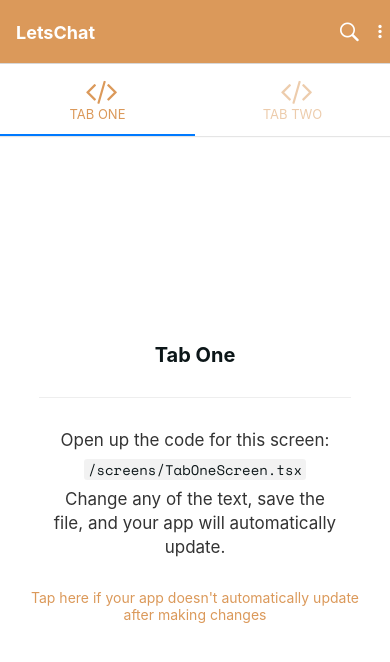
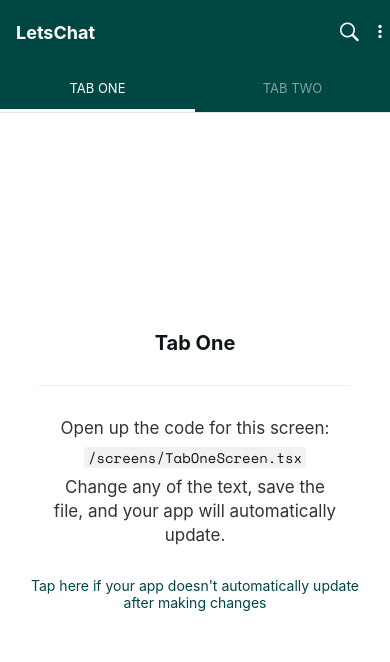
Before and after one commit to ionaxiong/letschat, a React Native app: screen /TabOne in a window 390 px wide. Shown: the top 662 px of the page. Built offline with nearby package versions, Linux system fonts and the light colour scheme; what expo-linking would draw is missing.

Commit message:
main tab style

```diff
--- a/constants/Colors.ts
+++ b/constants/Colors.ts
@@ -1,4 +1,4 @@
-const tintColorLight = '#DB995A';
+const tintColorLight = '#004643';
 const tintColorDark = '#0C1618';
 
 export default {
--- a/navigation/MainTabNavigator.tsx
+++ b/navigation/MainTabNavigator.tsx
@@ -15,7 +15,15 @@ export function BottomTabNavigator() {
     <MainTab.Navigator
       initialRouteName="TabOne"
       screenOptions={{
-        tabBarActiveTintColor: Colors[colorScheme].tint,
+        tabBarActiveTintColor: Colors[colorScheme].background,
+        tabBarStyle: {
+          backgroundColor: Colors[colorScheme].tint,
+        },
+        tabBarIndicatorStyle: {
+          backgroundColor: Colors[colorScheme].background,
+          height: 3,
+        },
+
       }}
     >
       <MainTab.Screen
@@ -23,12 +31,12 @@ export function BottomTabNavigator() {
         component={TabOneScreen}
         options={({ navigation }: RootTabScreenProps<"TabOne">) => ({
           title: "Tab One",
-          tabBarIcon: ({ color }) => <TabBarIcon name="code" color={color} />,
+          // tabBarIcon: ({ color }) => <TabBarIcon name="code" color={color} />,
           headerRight: () => (
             <Pressable
               onPress={() => navigation.navigate("Modal")}
               style={({ pressed }) => ({
-                opacity: pressed ? 0.5 : 1,
+                opacity: pressed ? 0 : 0.5,
               })}
             >
               <FontAwesome
@@ -44,7 +52,7 @@ export function BottomTabNavigator() {
         component={TabTwoScreen}
         options={{
           title: "Tab Two",
-          tabBarIcon: ({ color }) => <TabBarIcon name="code" color={color} />,
+          // tabBarIcon: ({ color }) => <TabBarIcon name="code" color={color} />,
         }} />
     </MainTab.Navigator>
   );
--- a/navigation/index.tsx
+++ b/navigation/index.tsx
@@ -9,7 +9,7 @@ import {
   MaterialCommunityIcons,
 } from "@expo/vector-icons";
 import { createBottomTabNavigator } from "@react-navigation/bottom-tabs";
-import {createMaterialTopTabNavigator} from "@react-navigation/material-top-tabs";
+import { createMaterialTopTabNavigator } from "@react-navigation/material-top-tabs";
 import {
   NavigationContainer,
   DefaultTheme,
@@ -21,10 +21,7 @@ import { ColorSchemeName, View } from "react-native";
 import Colors from "../constants/Colors";
 import ModalScreen from "../screens/ModalScreen";
 import NotFoundScreen from "../screens/NotFoundScreen";
-import {
-  RootStackParamList,
-  RootTabParamList,
-} from "../types";
+import { RootStackParamList, RootTabParamList } from "../types";
 import * as MainTabNavigator from "./MainTabNavigator";
 import LinkingConfiguration from "./LinkingConfiguration";
 
@@ -56,6 +53,7 @@ function RootNavigator() {
         headerStyle: {
           backgroundColor: Colors.light.tint,
         },
+        headerShadowVisible: false,
         headerTintColor: Colors.light.background,
         headerTitleAlign: "left",
         headerTitleStyle: {
@@ -69,7 +67,13 @@ function RootNavigator() {
         options={{
           title: "LetsChat",
           headerRight: () => (
-            <View style={{flexDirection: 'row', width: 50, justifyContent: 'space-between' }} >
+            <View
+              style={{
+                flexDirection: "row",
+                width: 50,
+                justifyContent: "space-between",
+              }}
+            >
               <Octicons
                 name="search"
                 size={20}
```
